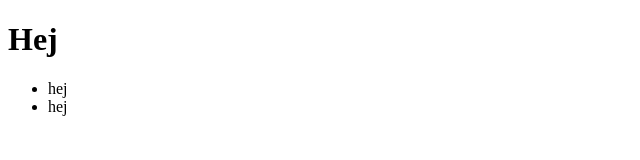
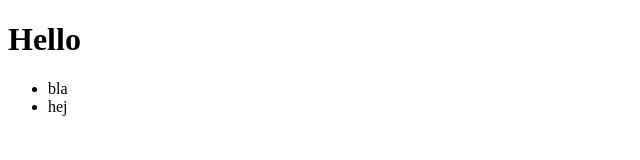
Before and after one commit to aspcodenet/jsrock, a plain HTML site: page index.html in a window 1280 px wide. Shown: the full height of the page, 0-640 px from the left. Drawn offline with Linux system fonts and the light colour scheme.

Commit message:
User2 bla

```diff
--- a/index.html
+++ b/index.html
@@ -6,10 +6,10 @@
     <title>Document</title>
 </head>
 <body>
-    <h1>Hej</h1>
+    <h1>Hello</h1>
     <ul>
         <li>
-            hej
+            bla
         </li>
         <li>
             hej
--- a/script.js
+++ b/script.js
@@ -1,3 +1,5 @@
 const a = 12
 
 const b = 13
+
+const c = 14
```
